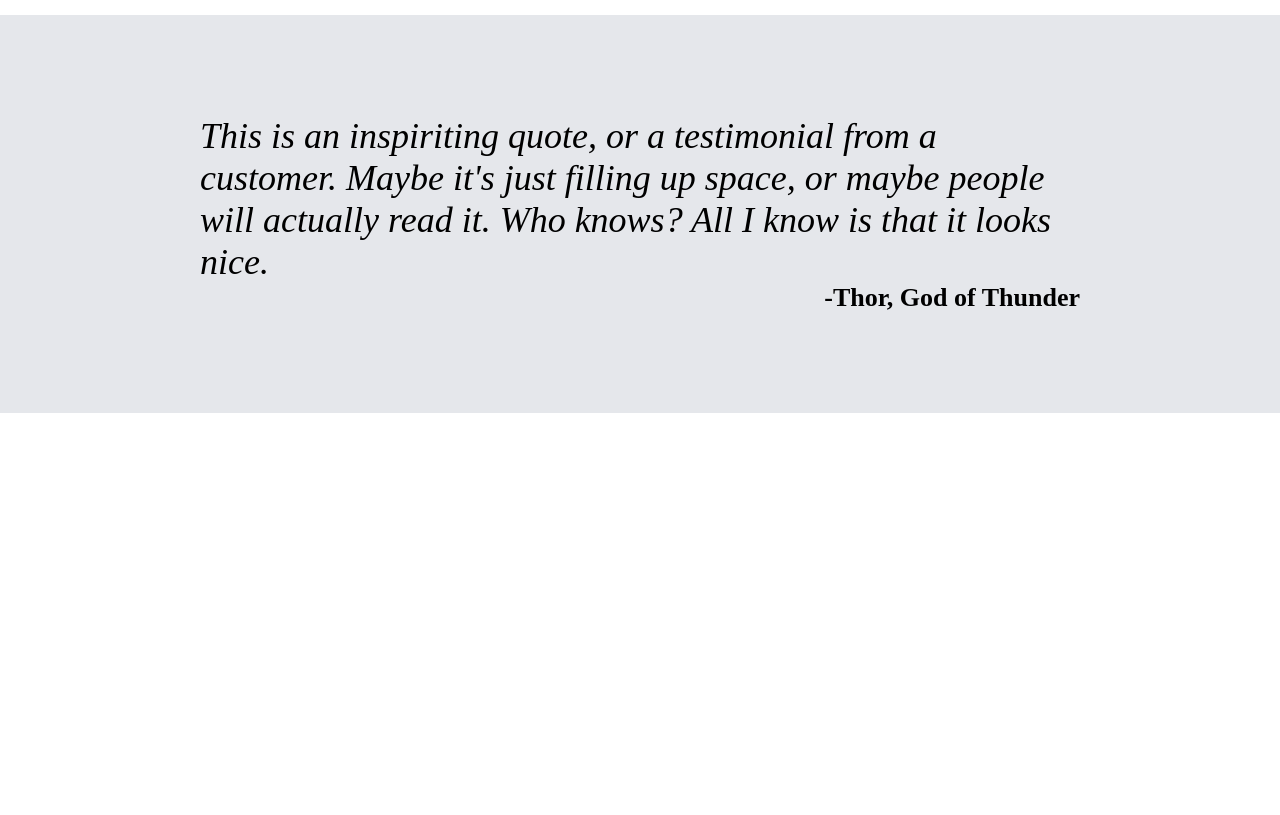
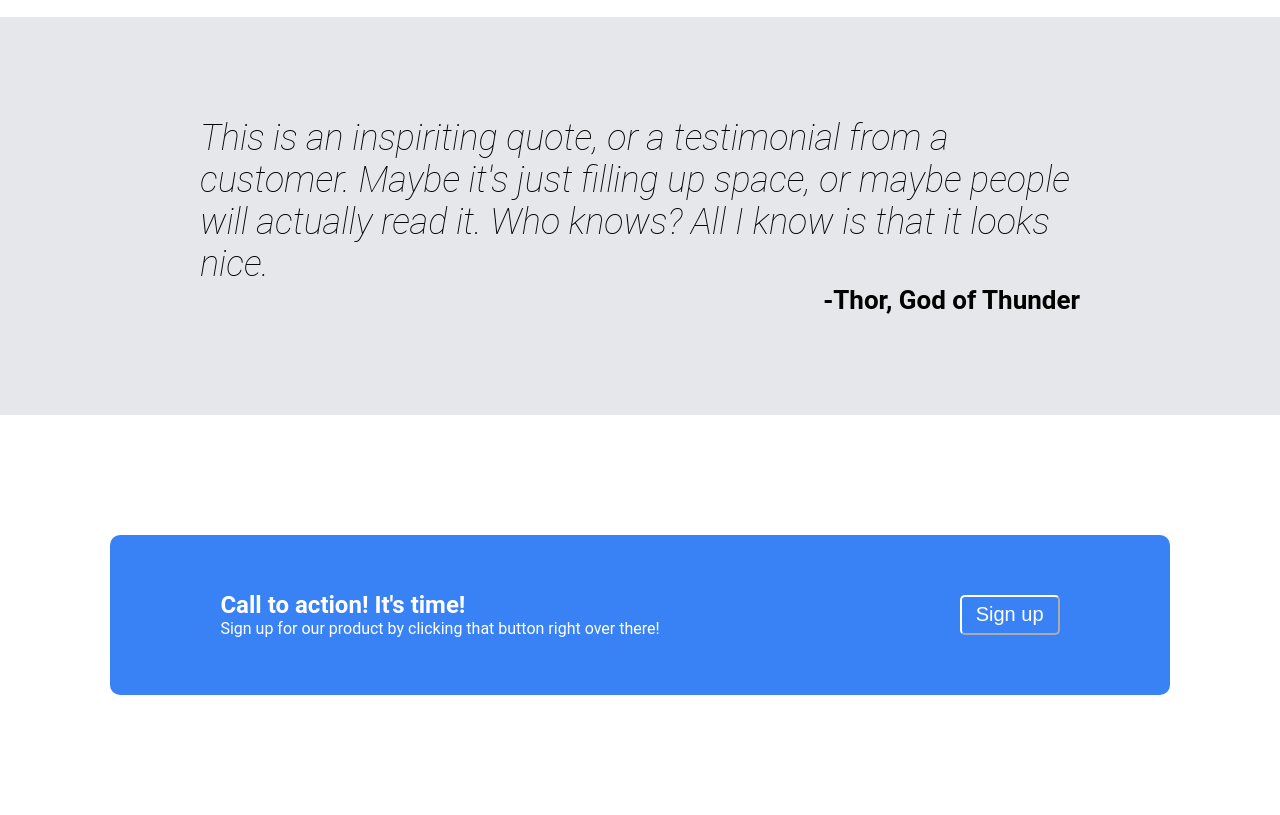
Before and after one commit to remdolle/odin-landing-page, a plain HTML site: page index.html in a window 1280 px wide. Shown: the part 770-1585 px from the top of the page. Before the commit the page ends 1183 px from the top, so only its background shows below. Drawn offline with Linux system fonts and the light colour scheme.

Commit message:
add call to action html and css

```diff
--- a/index.html
+++ b/index.html
@@ -64,5 +64,19 @@
                 <div class="author">-Thor, God of Thunder</div>
             </p>
         </div>
+
+<!-- action part -->
+        <div class="action-container">
+            <div class="action">
+                <div class ="left-sign">
+                    <div class="bold">Call to action! It's time!</div>
+                    <p>Sign up for our product by clicking that button right over there!</p>
+                </div>
+                <div class="right-sign">
+                    <button class="button-sign">Sign up</button>
+                </div>
+            </div>
+        </div>
+
     </body>
 </html>
--- a/style.css
+++ b/style.css
@@ -1,6 +1,7 @@
 /* Header part */
 body {
     margin : 0;
+    font-family: Roboto, sans-serif;
 }
 .container {
     background-color: #1F2937;
@@ -132,3 +133,45 @@ h2 {
     font-weight: bold;
     justify-content: right;
 }
+
+/* Action part */
+.action-container {
+    height: 400px;
+    display : flex;
+    justify-content: center;
+    align-items: center;
+}
+.action {
+    background-color: #3882F6;
+    display : flex;
+    padding : 30px;
+    justify-content: center;
+    align-items: center;
+    border-radius: 10px;
+    gap : 300px;
+    width : 1000px;
+    height: 100px;
+}
+
+.bold {
+    font-weight: 700;
+    font-size: 24px;
+    color : white;
+}
+
+.left-sign p {
+    color : white;
+}
+
+.button-sign {
+    background-color: #3882F6;
+    border-color: white;
+    color : white;
+    border-radius : 5px;
+    padding : 5px;
+    width: 100px;
+    height : 40px;
+    border-width: 2px;
+    font-size: 20px;
+
+}
```
